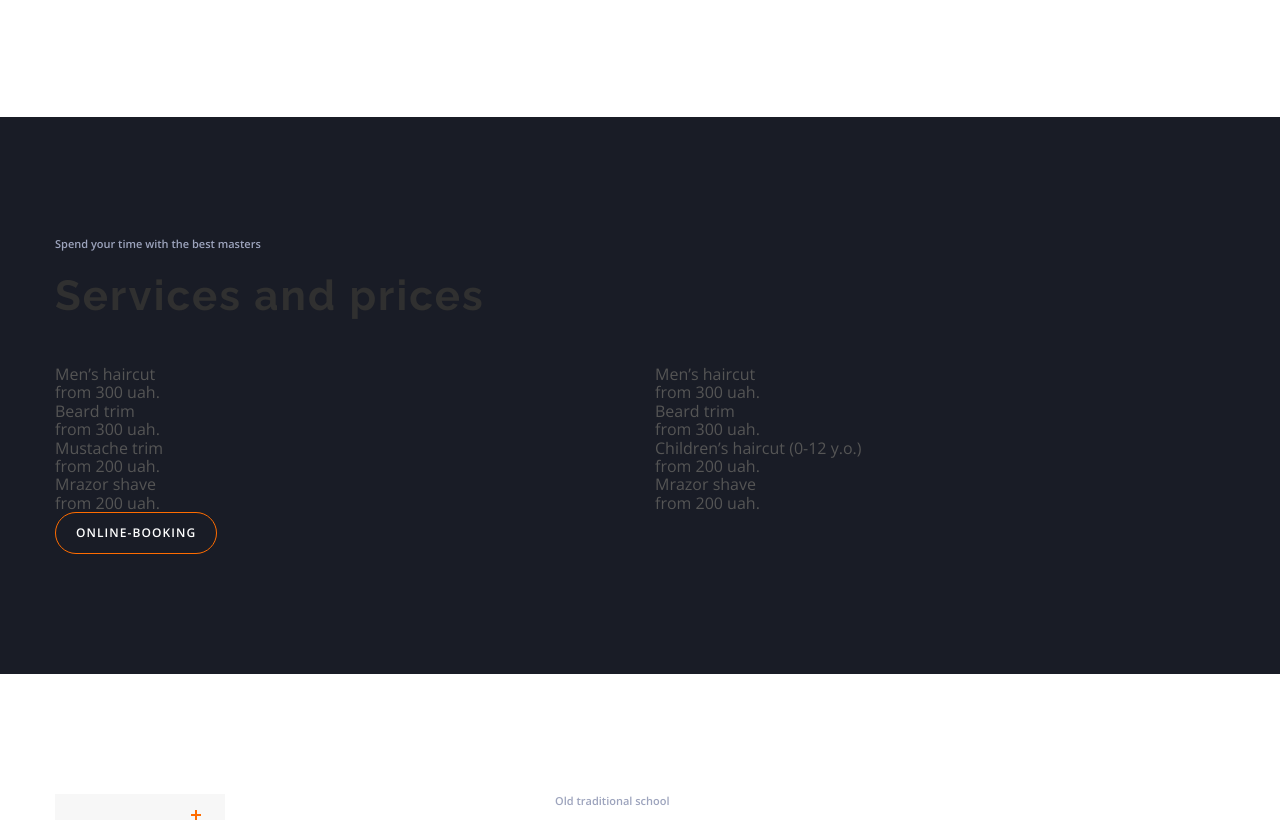
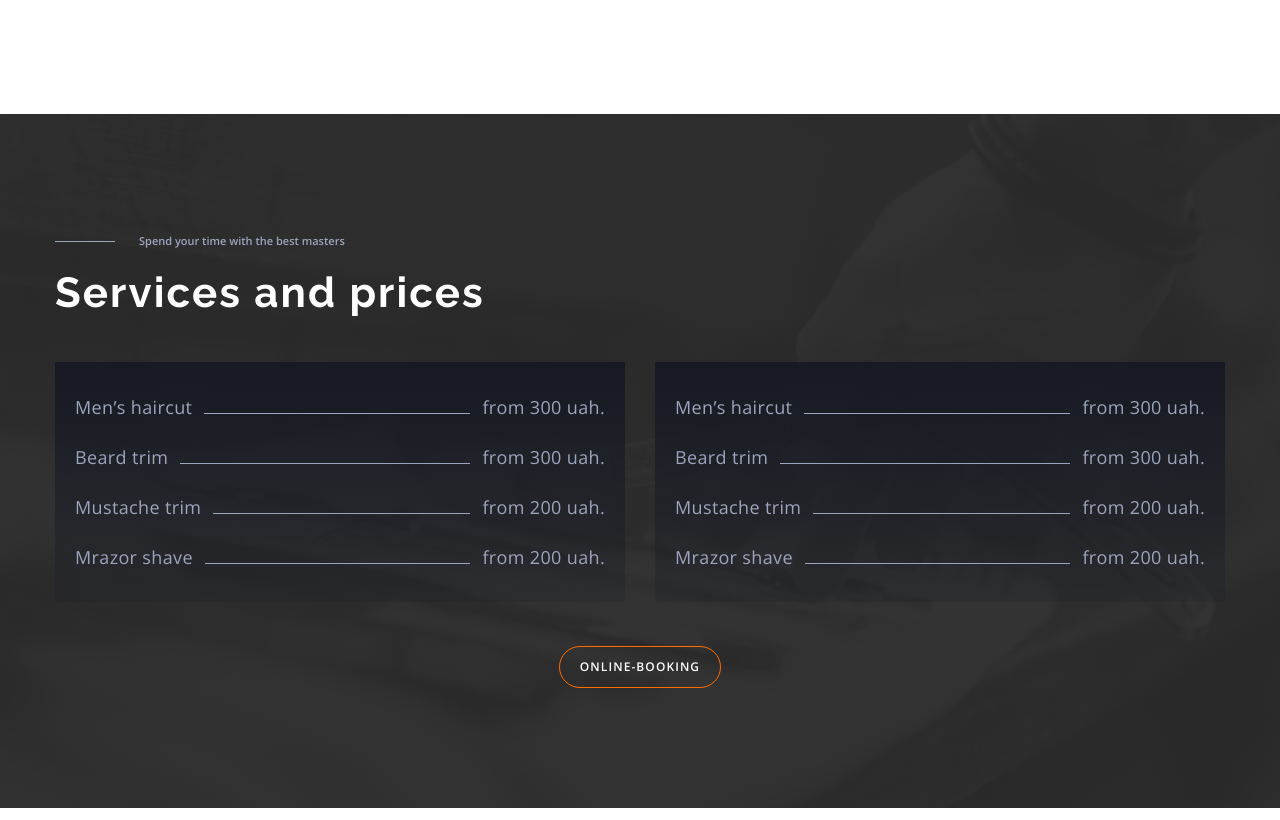
Before and after one commit to Brooklyn-lab/barber, a plain HTML site: page index.html in a window 1280 px wide. Shown: the part 1121-1941 px from the top of the page. Drawn offline with nearby package versions, Linux system fonts and the light colour scheme.

Commit message:
add services cards styles

```diff
--- a/css/style.css
+++ b/css/style.css
@@ -38,6 +38,12 @@ li {
 ul,
 ol {
   list-style: none;
+}
+
+img {
+  display: block;
+  max-width: 100%;
+  height: auto;
 }
 
 body {
@@ -87,6 +93,7 @@ body {
 .uper-title {
   position: relative;
   margin-bottom: 20px;
+  padding-left: 84px;
   font-weight: 600;
   font-size: 11px;
   line-height: 1.36;
@@ -96,15 +103,19 @@ body {
 .uper-title::before {
   position: absolute;
   content: "";
-  top: 6px;
+  top: 7px;
   left: 0;
   width: 60px;
   height: 1px;
-  background-color: inherit;
+  background-color: var(--text-light-color);
 }
 
 .uper-title.dark {
   color: var(--text-dark-color);
+}
+
+.uper-title.dark::before {
+  background-color: var(--text-dark-color);
 }
 
 .content-title {
@@ -207,6 +218,7 @@ body {
   bottom: 0;
   left: 0;
   background-color: var(--accent-color);
+  transition: 250ms cubic-bezier(0.4, 0, 0.2, 1);
 }
 
 .nav .link:hover::after,
@@ -287,15 +299,57 @@ body {
 /* Services section */
 
 .services {
-  background-color: var(--accent-bg-color);
+  background: linear-gradient(rgba(0, 0, 0, 0.8) 0%, rgba(0, 0, 0, 0.8)),
+    url("../images/services-bg.jpg") no-repeat center/cover;
 }
 
 .services-title {
+  color: var(--white-color);
+}
+
+.services-title,
+.services-set {
   margin-bottom: 44px;
 }
 
+.services-elem {
+  --items: 2;
+  background: linear-gradient(180deg, #171a24 0%, rgba(23, 26, 36, 0.2) 100%);
+  padding: 30px 20px;
+}
+
+.services-list:hover,
+.services-list:focus {
+  color: var(--accent-color);
+}
+
 .services-item {
-  --items: 2;
+  display: flex;
+  align-items: baseline;
+  justify-content: center;
+}
+
+.services-item:not(:last-child) {
+  margin-bottom: 20px;
+}
+
+.services-text {
+  font-size: 18px;
+  line-height: 1.67;
+  letter-spacing: 0.02em;
+  color: var(--text-light-color);
+}
+
+.services-text:nth-child(2) {
+  border-bottom: 1px solid var(--text-light-color);
+  flex-grow: 1;
+  margin: 0 12px;
+}
+
+.services-btn {
+  margin: 0 auto;
+  display: block;
+  width: fit-content;
 }
 
 /* Traditional section */
--- a/index.html
+++ b/index.html
@@ -72,18 +72,22 @@
       <section class="about section">
         <div class="container about-container">
           <div class="card-set about-set">
+            <div>
               <img
                 class="card-item about-item"
                 src="./images/about-1.jpg"
                 width="270"
                 alt="barber work"
               />
+            </div>
+            <div>
               <img
                 class="card-item about-item"
                 src="./images/about-2.jpg"
                 width="270"
                 alt="barber work"
               />
+            </div>
           </div>
           <div class="about-content">
             <p class="uper-title dark">About</p>
@@ -109,57 +113,59 @@
         <div class="container">
           <p class="uper-title">Spend your time with the best masters</p>
           <h2 class="content-title services-title">Services and prices</h2>
-          <ul class="card-set">
-            <li class="card-item services-item">
-              <ul>
-                <li>
-                  <p>Men’s haircut</p>
-                  <p></p>
-                  <p>from 300 uah.</p>
+          <ul class="card-set services-set">
+            <li class="card-item services-elem">
+              <ul class="services-list">
+                <li class="services-item">
+                  <p class="services-text">Men’s haircut</p>
+                  <p class="services-text"></p>
+                  <p class="services-text">from 300 uah.</p>
                 </li>
-                <li>
-                  <p>Beard trim</p>
-                  <p></p>
-                  <p>from 300 uah.</p>
+                <li class="services-item">
+                  <p class="services-text">Beard trim</p>
+                  <p class="services-text"></p>
+                  <p class="services-text">from 300 uah.</p>
                 </li>
-                <li>
-                  <p>Mustache trim</p>
-                  <p></p>
-                  <p>from 200 uah.</p>
+                <li class="services-item">
+                  <p class="services-text">Mustache trim</p>
+                  <p class="services-text"></p>
+                  <p class="services-text">from 200 uah.</p>
                 </li>
-                <li>
-                  <p>Mrazor shave</p>
-                  <p></p>
-                  <p>from 200 uah.</p>
+                <li class="services-item">
+                  <p class="services-text">Mrazor shave</p>
+                  <p class="services-text"></p>
+                  <p class="services-text">from 200 uah.</p>
                 </li>
               </ul>
             </li>
-            <li class="card-item services-item">
-              <ul>
-                <li>
-                  <p>Men’s haircut</p>
-                  <p></p>
-                  <p>from 300 uah.</p>
+            <li class="card-item services-elem">
+              <ul class="services-list">
+                <li class="services-item">
+                  <p class="services-text">Men’s haircut</p>
+                  <p class="services-text"></p>
+                  <p class="services-text">from 300 uah.</p>
                 </li>
-                <li>
-                  <p>Beard trim</p>
-                  <p></p>
-                  <p>from 300 uah.</p>
+                <li class="services-item">
+                  <p class="services-text">Beard trim</p>
+                  <p class="services-text"></p>
+                  <p class="services-text">from 300 uah.</p>
                 </li>
-                <li>
-                  <p>Children’s haircut (0-12 y.o.)</p>
-                  <p></p>
-                  <p>from 200 uah.</p>
+                <li class="services-item">
+                  <p class="services-text">Mustache trim</p>
+                  <p class="services-text"></p>
+                  <p class="services-text">from 200 uah.</p>
                 </li>
-                <li>
-                  <p>Mrazor shave</p>
-                  <p></p>
-                  <p>from 200 uah.</p>
+                <li class="services-item">
+                  <p class="services-text">Mrazor shave</p>
+                  <p class="services-text"></p>
+                  <p class="services-text">from 200 uah.</p>
                 </li>
               </ul>
             </li>
           </ul>
-          <a class="button white" href="#onlineBooking">Online-booking</a>
+          <a class="button white services-btn" href="#onlineBooking"
+            >Online-booking</a
+          >
         </div>
       </section>
       <section class="traditional section">
@@ -259,28 +265,48 @@
                 <p class="team-position">Extreme Barber</p>
                 <ul class="team-social">
                   <li class="team-social__item">
-                    <a class="team-social__link" href="#" target="_blank">
+                    <a
+                      class="team-social__link"
+                      href="#"
+                      target="_blank"
+                      aria-label="facebook"
+                    >
                       <svg class="icon" width="20" height="20">
                         <use href="./images/icons.svg#icon-facebook"></use>
                       </svg>
                     </a>
                   </li>
                   <li class="team-social__item">
-                    <a class="team-social__link" href="#" target="_blank">
+                    <a
+                      class="team-social__link"
+                      href="#"
+                      target="_blank"
+                      aria-label="instagram"
+                    >
                       <svg class="icon" width="20" height="20">
                         <use href="./images/icons.svg#icon-instagram"></use>
                       </svg>
                     </a>
                   </li>
                   <li class="team-social__item">
-                    <a class="team-social__link" href="#" target="_blank">
+                    <a
+                      class="team-social__link"
+                      href="#"
+                      target="_blank"
+                      aria-label="linkedin"
+                    >
                       <svg class="icon" width="20" height="20">
                         <use href="./images/icons.svg#icon-linkedin"></use>
                       </svg>
                     </a>
                   </li>
                   <li class="team-social__item">
-                    <a class="team-social__link" href="#" target="_blank">
+                    <a
+                      class="team-social__link"
+                      href="#"
+                      target="_blank"
+                      aria-label="twitter"
+                    >
                       <svg class="icon" width="20" height="20">
                         <use href="./images/icons.svg#icon-twitter"></use>
                       </svg>
```
Also changed, not shown: images/services-bg.jpg (added). Lines whose indentation alone changed are shown as unchanged.
